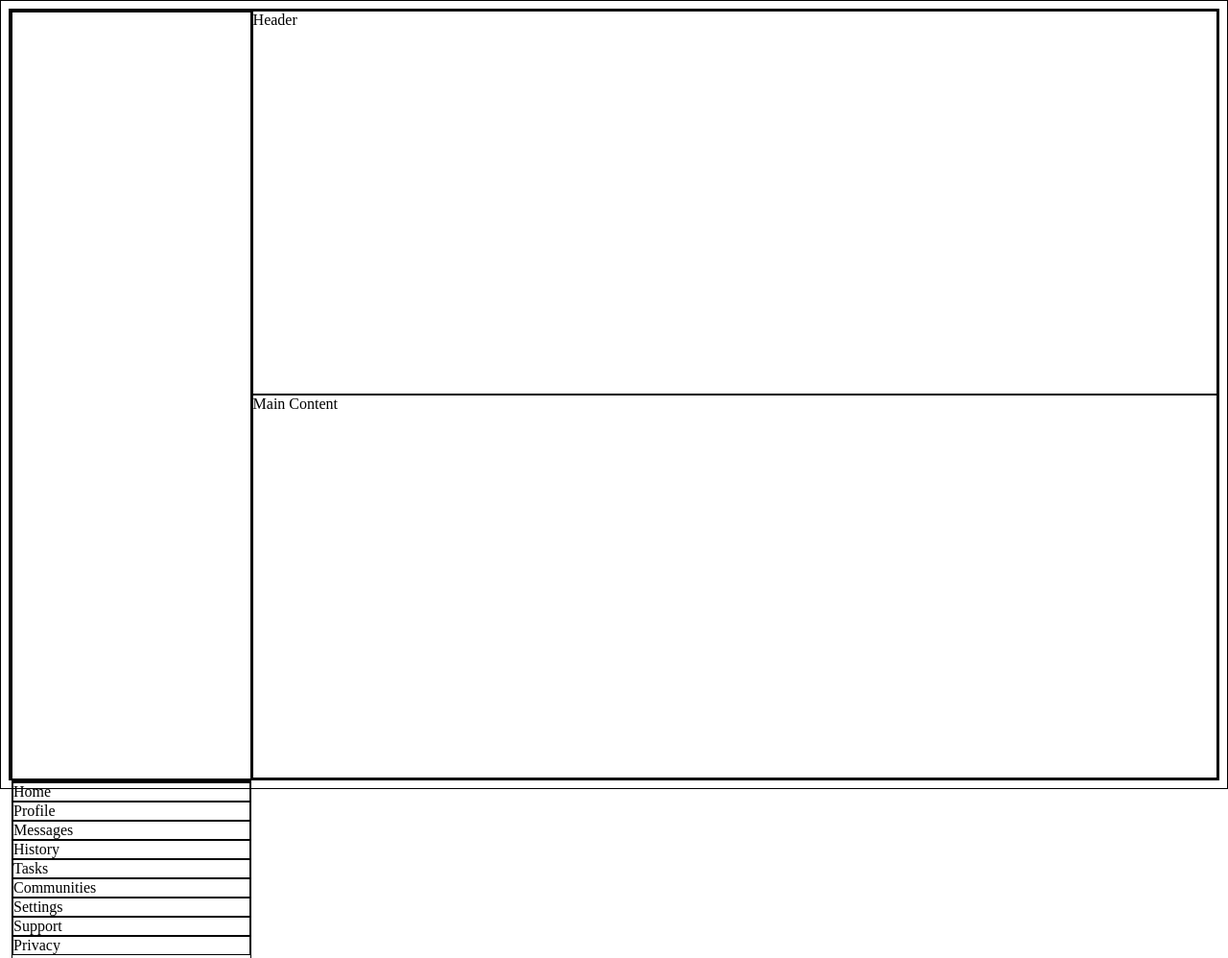
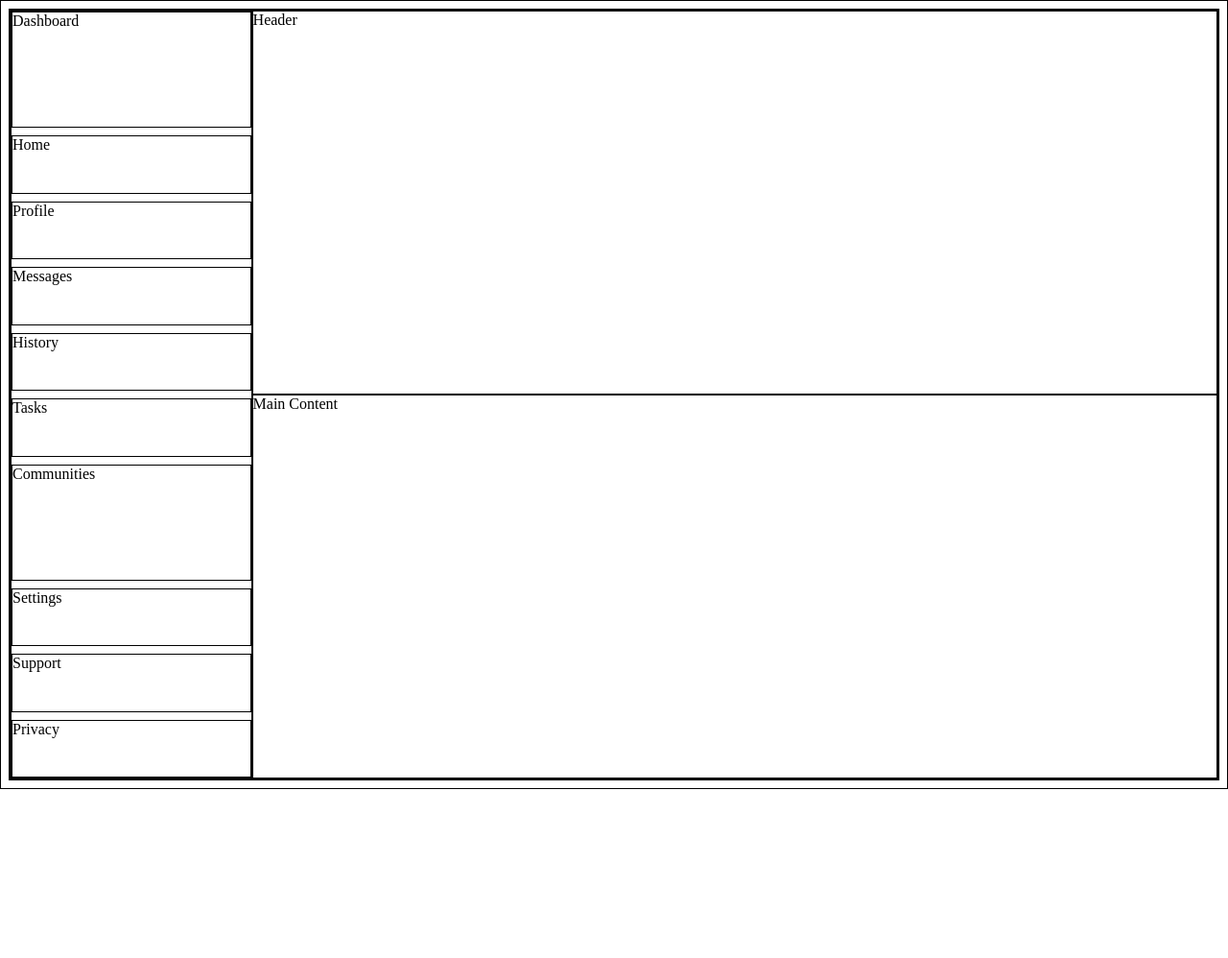
Before and after one commit to charliewturner/admin-dashboard-project, a plain HTML site: page index.html in a window 1280 px wide. Shown: the top 998 px of the page at 96% size. After the commit the page ends 822 px from the top, so only its background shows below. Drawn offline with Linux system fonts and the light colour scheme.

Commit message:
Add grid style to sidebar

```diff
--- a/index.html
+++ b/index.html
@@ -11,8 +11,7 @@
 <body>
     <div class="container">
         <div class="sidebar">
-            <div class="sidebar header"></div>
-            <div class="sidebar links">
+            <div>Dashboard</div>
             <div>Home</div>
             <div>Profile</div>
             <div>Messages</div>
@@ -23,7 +22,6 @@
             <div>Support</div>
             <div>Privacy</div>
         </div>
-        </div>
         <div class="header">Header</div>
         <div class="main">Main Content</div>
     </div>
--- a/style.css
+++ b/style.css
@@ -5,11 +5,16 @@
 }
 
 .sidebar{
-    height: 100%;
+    display: grid;
     grid-column: 1/2;
     grid-row: 1/3;
+    gap: 8px;
+    grid-template-rows: repeat(1, 2fr) repeat(5, 1fr) repeat(1, 2fr) repeat(3, 1fr);
+}
 
-}
+
+
+
 .container{
     display: grid;
     grid-template-columns: 1fr 4fr;
```
Lines whose indentation alone changed are shown as unchanged.
